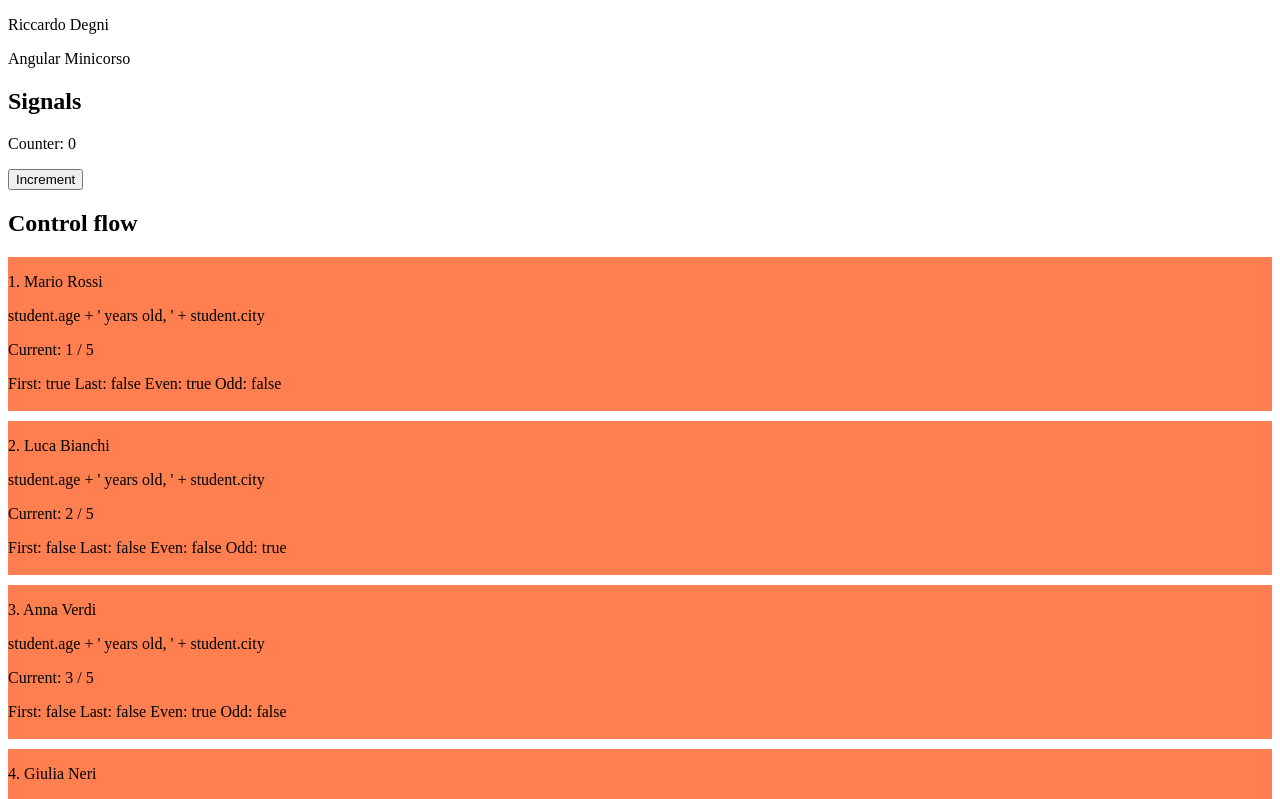
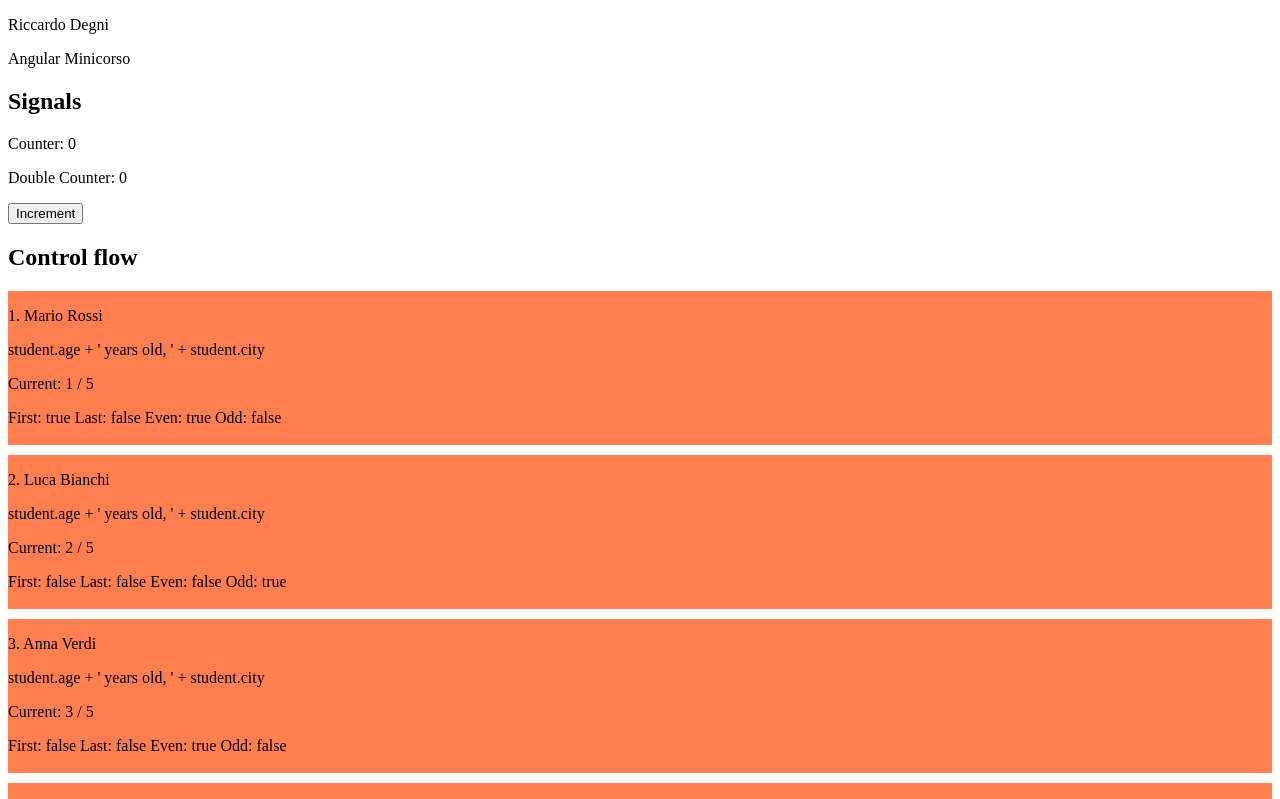
Before and after one commit to Ruma303/angular-minicorso, an Angular app: page / in a window 1280 px wide. Shown: the top 799 px of the page. Built offline with nearby package versions, Linux system fonts and the light colour scheme.

Commit message:
fine signals

```diff
--- a/src/app/app.html
+++ b/src/app/app.html
@@ -6,6 +6,7 @@
   <h2>Signals</h2>
   <div>
     <p>Counter: {{ counter() }}</p>
+    <p>Double Counter: {{ doubleCounter() }}</p>
     @if(counter() < 5) { <button (click)="increment()">Increment</button>
       }
       @if(counter() > 0) {
--- a/src/app/app.ts
+++ b/src/app/app.ts
@@ -1,4 +1,4 @@
-import { Component, signal } from '@angular/core';
+import { Component, signal, computed, effect } from '@angular/core';
 import { RouterOutlet } from '@angular/router';
 
 @Component({
@@ -24,6 +24,7 @@ export class App {
 
   //* Signals
   counter = signal(0);
+  doubleCounter = computed(() => this.counter() * 2);
 
   increment() {
     this.counter.update(c => c + 1);
@@ -36,6 +37,18 @@ export class App {
   reset() {
     this.counter.set(0);
   }
+
+  // Effect
+  constructor() {
+    effect(() => {
+      console.log('Counter changed:', this.counter());
+    });
+  }
+
+  // counterEffect = effect(() => {
+  //   console.log('Counter changed:', this.counter());
+  // });
+
 
   addStudent() {
     const id = this.students().length + 1;
```
